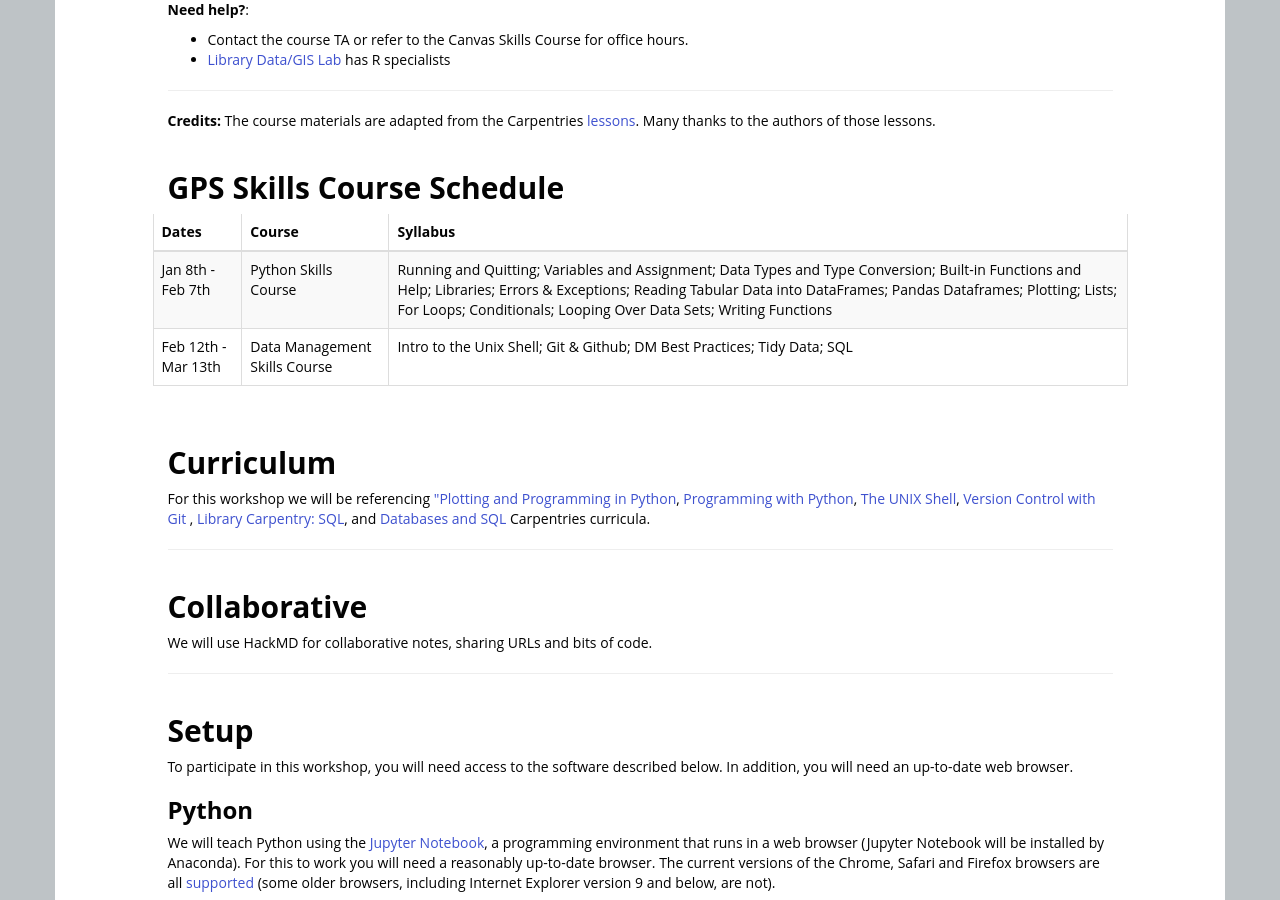
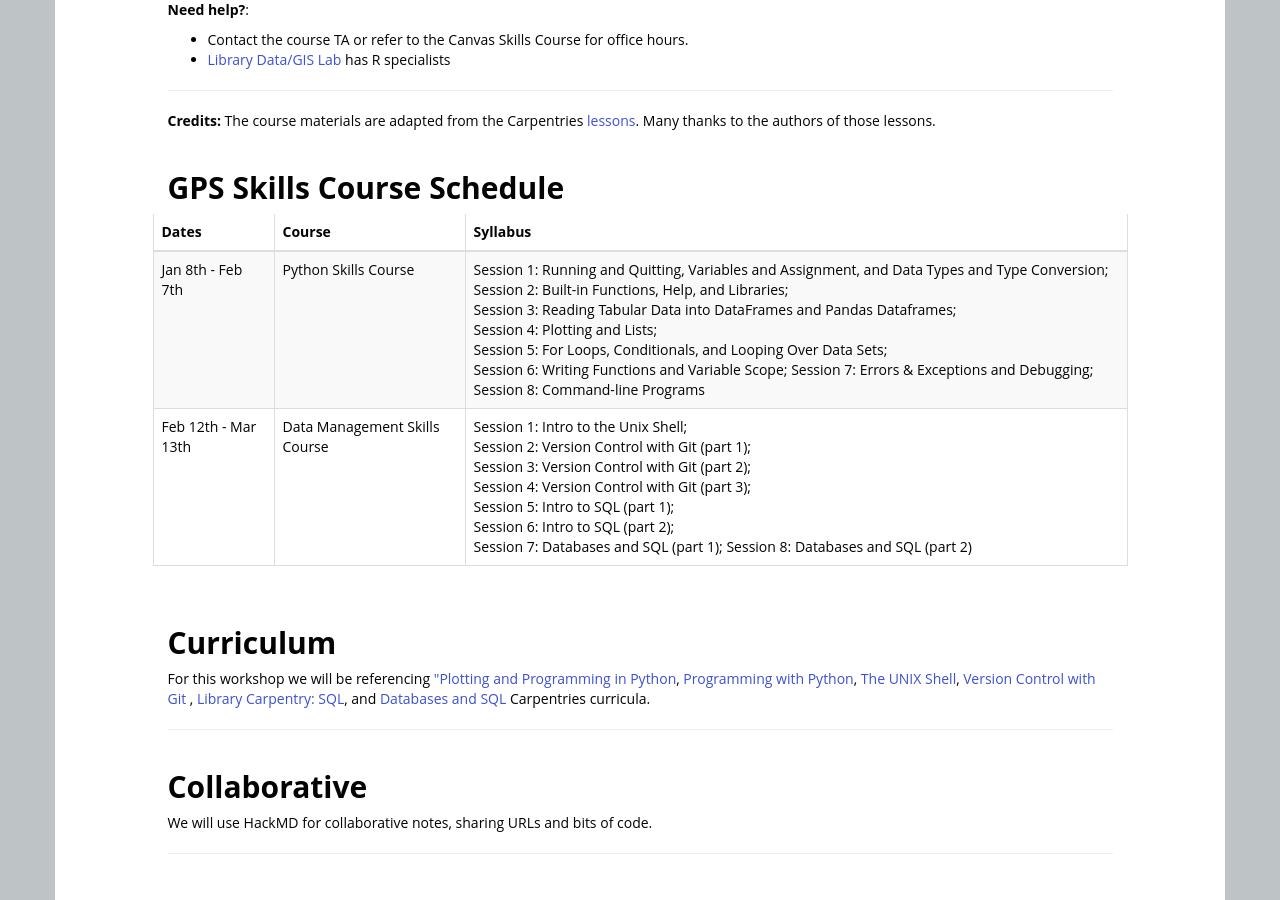
Before and after one commit to ucsdlib/WIN2024-GPS-Skills-Courses, a Jekyll site: the page built from index.html, in a window 1280 px wide and 900 px high, scrolled down 837 px. Built offline with Jekyll 4.4.1, drawn with Linux system fonts in a browser that asks for light colours; nearby versions of some CDN libraries; library files that are not in the unit come from our copies.

Commit message:
updated workshop schedule

```diff
--- a/index.html
+++ b/index.html
@@ -148,8 +148,8 @@ contact: "research-it@ucsd.edu"    # contact email address for workshop organize
     <table class="table">
      <thead><tr> <th><strong>Dates</strong></th> <th><strong>Course</strong></th> <th><strong>Syllabus</strong></th> </tr></thead>
      <tbody>
-      <tr><td>Jan 8th - Feb 7th</td><td> Python Skills Course </td><td> Running and Quitting; Variables and Assignment; Data Types and Type Conversion; Built-in Functions and Help; Libraries; Errors & Exceptions; Reading Tabular Data into DataFrames; Pandas Dataframes; Plotting; Lists; For Loops; Conditionals; Looping Over Data Sets; Writing Functions </td></tr>
-      <tr><td>Feb 12th - Mar 13th</td><td> Data Management Skills Course</td><td> Intro to the Unix Shell; Git & Github; DM Best Practices; Tidy Data; SQL</td></tr>
+      <tr><td>Jan 8th - Feb 7th</td><td> Python Skills Course </td><td> Session 1: Running and Quitting, Variables and Assignment, and Data Types and Type Conversion; <br>Session 2: Built-in Functions, Help, and Libraries; <br>Session 3: Reading Tabular Data into DataFrames and Pandas Dataframes; <br> Session 4: Plotting and Lists; <br>Session 5: For Loops, Conditionals, and Looping Over Data Sets; <br> Session 6: Writing Functions and Variable Scope; Session 7: Errors & Exceptions and Debugging; Session 8: Command-line Programs</td></tr>
+      <tr><td>Feb 12th - Mar 13th</td><td> Data Management Skills Course</td><td> Session 1: Intro to the Unix Shell; <br> Session 2: Version Control with Git (part 1); <br> Session 3: Version Control with Git (part 2); <br> Session 4: Version Control with Git (part 3); <br> Session 5: Intro to SQL (part 1); <br> Session 6: Intro to SQL (part 2); <br> Session 7: Databases and SQL (part 1); Session 8: Databases and SQL (part 2)</td></tr>
       </tbody></table>
   </div>
 </div>
```
